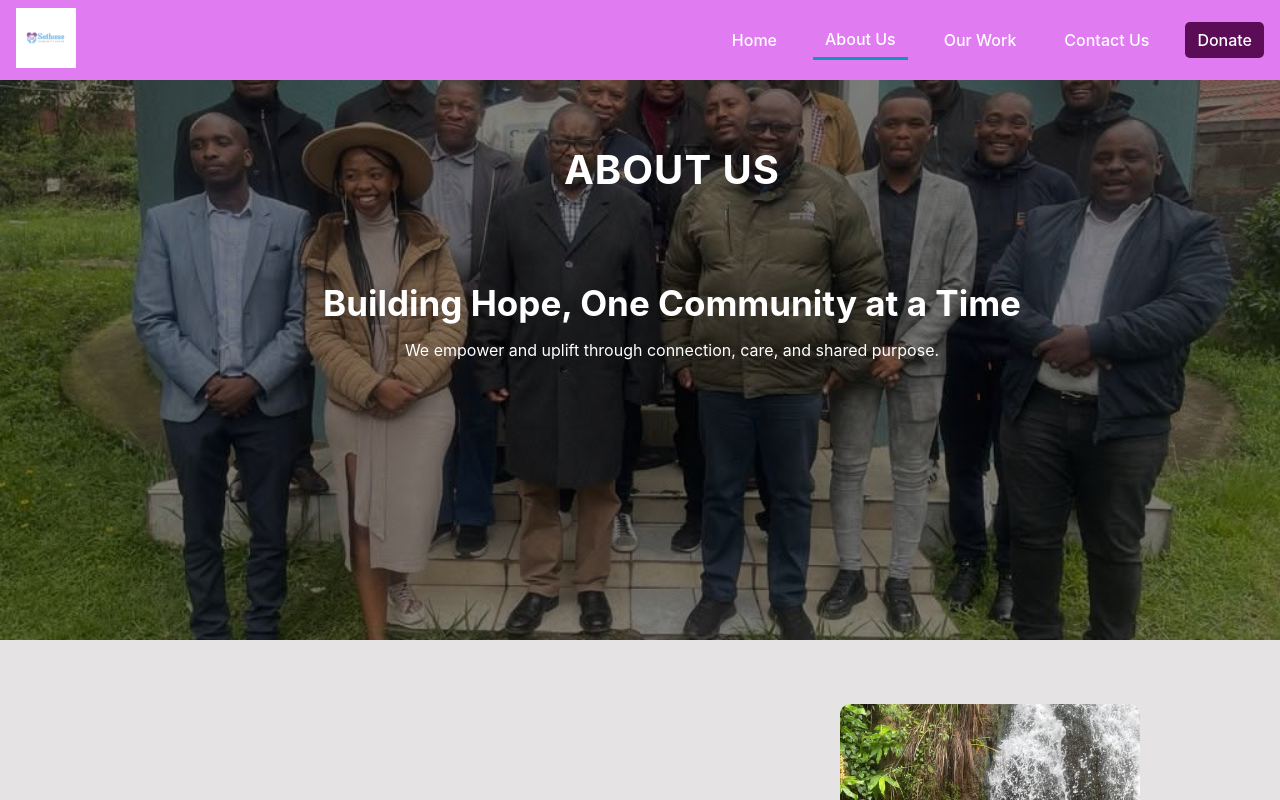
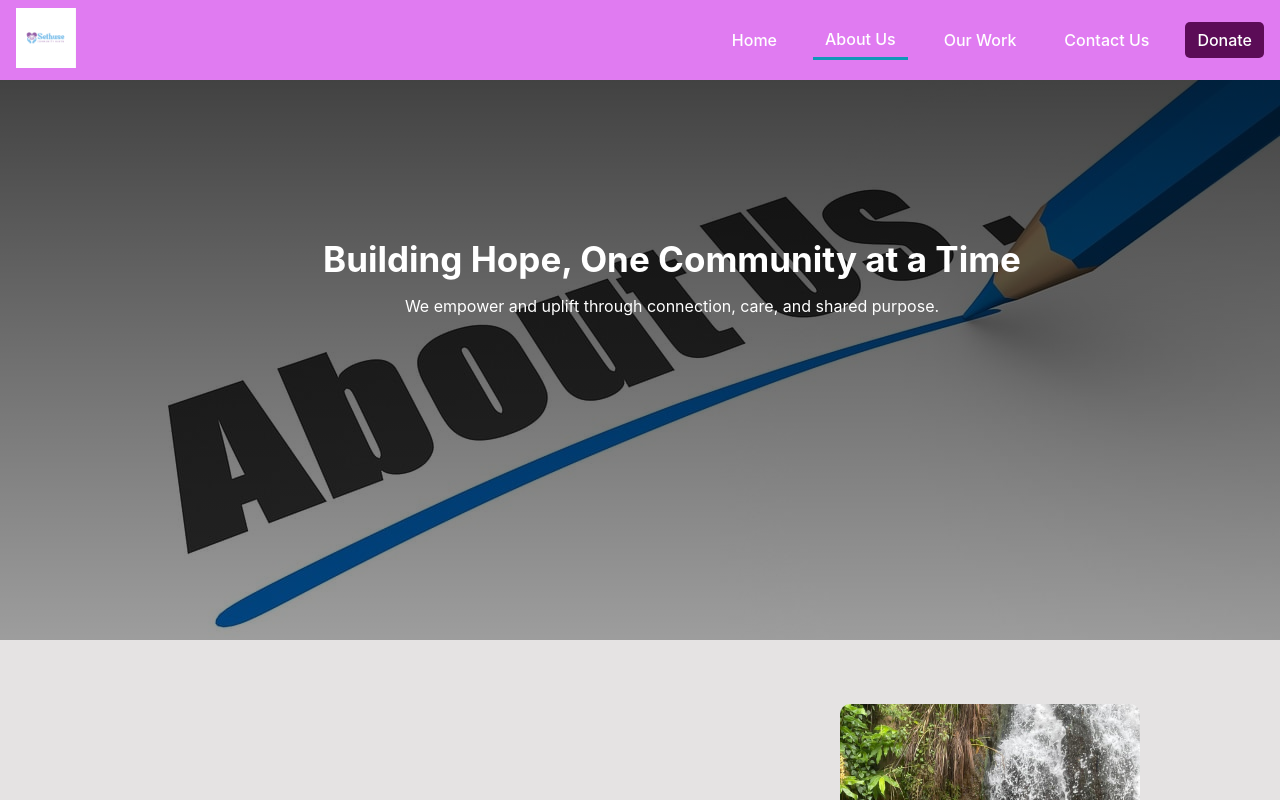
Before and after one commit to SmaSema/sethuse-website, a React (Create React App) app: page /about in a window 1280 px wide. Shown: the top 800 px of the page. Built offline with nearby package versions, Linux system fonts and the light colour scheme.

Commit message:
commit 55

```diff
--- a/src/components/AboutUs_page/HeroAbout.css
+++ b/src/components/AboutUs_page/HeroAbout.css
@@ -1,6 +1,6 @@
 /* Hero Section */
 .hero2 {
-  background-image: url('/src/assets/hero-about.jpg');
+  background-image: url('/src/assets/hero-about2.jpg');
   background-size: cover;
   background-position: center;
   position: relative;
@@ -19,11 +19,12 @@
   left: 0;
   height: 100%;
   width: 100%;
-  background: rgba(0, 0, 0, 0.5);
+  background: linear-gradient(to bottom, rgba(0, 0, 0, 0.74), rgba(0, 0, 0, 0.267));
   display: flex;
   flex-direction: column;
   align-items: center;
   padding: 2rem;
+  padding-top: 150px;
   z-index: 1;
 }
 
--- a/src/components/AboutUs_page/HeroAbout.js
+++ b/src/components/AboutUs_page/HeroAbout.js
@@ -7,7 +7,6 @@ const HeroAbout = () => {
   return (
     <section className="hero2">
       <div className="overlay">
-        <h2 className="page-title">About Us</h2>
         <h1>Building Hope, One Community at a Time</h1>
         <p>We empower and uplift through connection, care, and shared purpose.</p>
       </div>
```
Also changed, not shown: src/assets/hero-about2.jpg (added).
